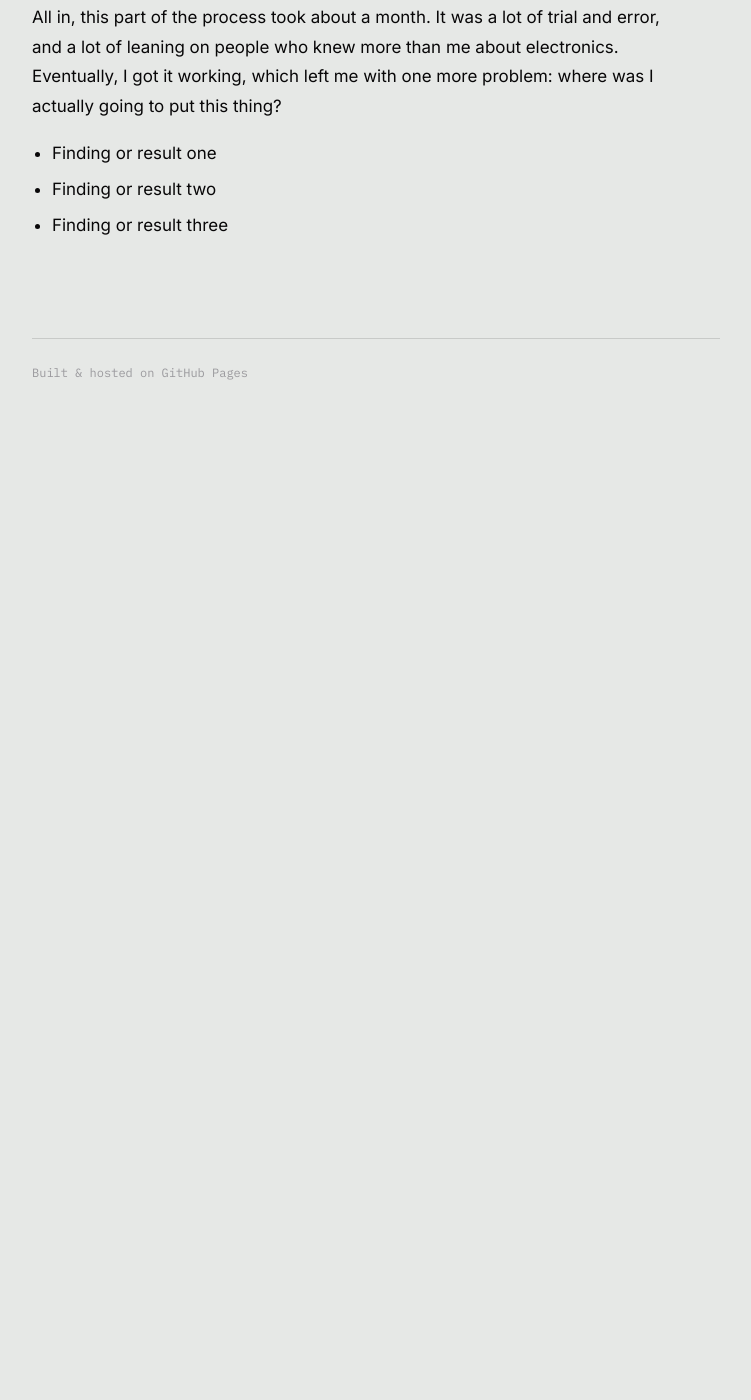
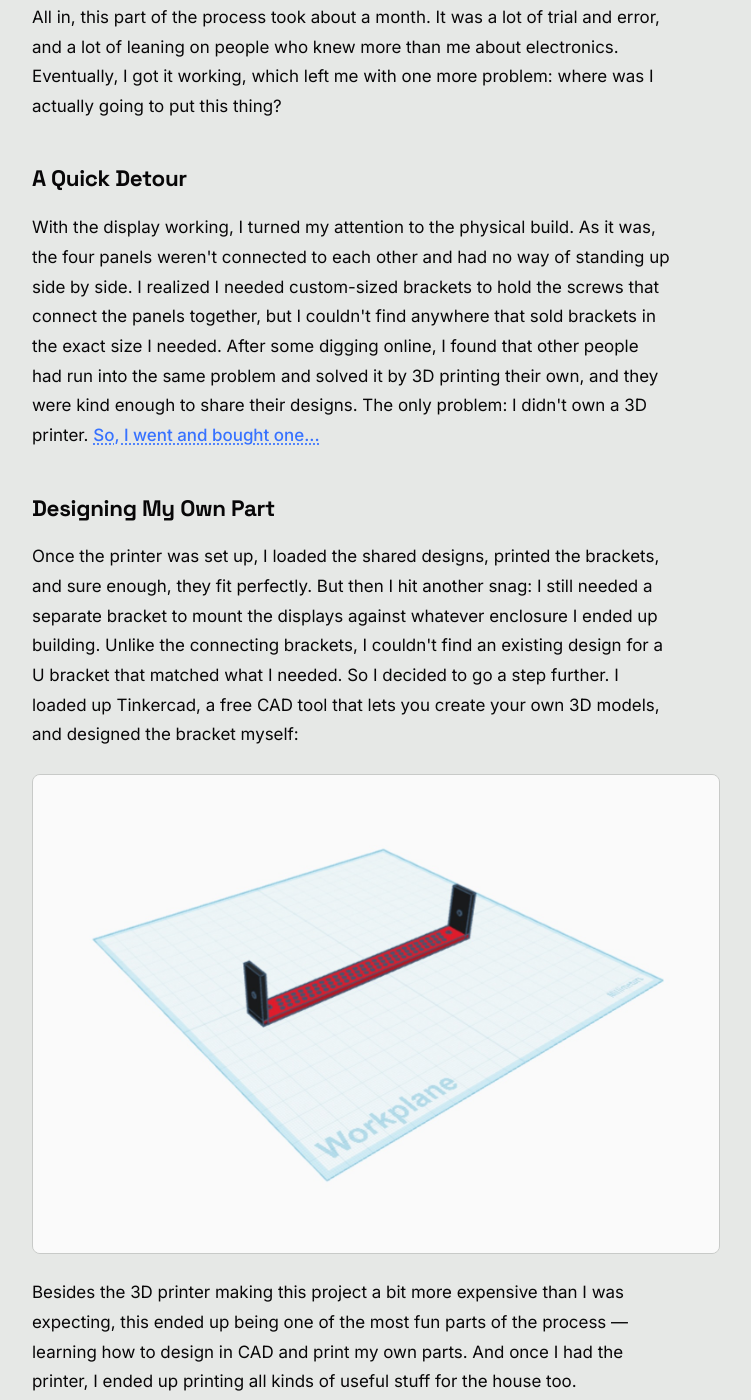
Before and after one commit to dillon-mcconnell/dillon-mcconnell.github.io, a plain HTML site: page projects/led-matrix.html in a window 1280 px wide. Shown: the part 3306-4706 px from the top of the page, without its empty margins (264-1015 px from the left). Before the commit the page ends 3713 px from the top, so only its background shows below. Drawn offline with Linux system fonts and the light colour scheme.

Commit message:
more to led

```diff
--- a/projects/led-matrix.html
+++ b/projects/led-matrix.html
@@ -539,7 +539,7 @@
       <!-- You can add inline images for charts, screenshots, etc. -->
       <!-- <img src="../images/project-1-detail.png" alt="Description of visual"> -->
 
-      <h2>The Build</h2>
+      <h2>Assembling the Display</h2>
       <p>
       Using Chuck's guide, I knew exactly what parts I needed to get started. Chuck's own example used two panels, but I wanted to go bigger and build a longer display, so I ordered four 64x32 LED matrix panels from Adafruit with a 4mm pixel pitch to line up horizontally. I also got a Raspberry Pi and an Adafruit RGB Matrix Bonnet/HAT to connect everything together. Most of these parts ended up being part of my Christmas gifts, courtesy of my girlfriend.
       </p>
@@ -551,12 +551,14 @@
 
       <p>All in, this part of the process took about a month. It was a lot of trial and error, and a lot of leaning on people who knew more than me about electronics. Eventually, I got it working, which left me with one more problem: where was I actually going to put this thing?</p>
 
-      <ul>
-        <li>Finding or result one</li>
-        <li>Finding or result two</li>
-        <li>Finding or result three</li>
-      </ul>
+      <h2>A Quick Detour</h2>
+      <p>With the display working, I turned my attention to the physical build. As it was, the four panels weren't connected to each other and had no way of standing up side by side. I realized I needed custom-sized brackets to hold the screws that connect the panels together, but I couldn't find anywhere that sold brackets in the exact size I needed. After some digging online, I found that other people had run into the same problem and solved it by 3D printing their own, and they were kind enough to share their designs. The only problem: I didn't own a 3D printer. <span class="tooltip">So, I went and bought one...<img src="../images/bought-3d-printer.jpg" alt="Bought a 3D printer"></span></p>
 
+      <h2>Designing My Own Part</h2>
+      <p>Once the printer was set up, I loaded the shared designs, printed the brackets, and sure enough, they fit perfectly. But then I hit another snag: I still needed a separate bracket to mount the displays against whatever enclosure I ended up building. Unlike the connecting brackets, I couldn't find an existing design for a U bracket that matched what I needed. So I decided to go a step further. I loaded up Tinkercad, a free CAD tool that lets you create your own 3D models, and designed the bracket myself:</p>
+      <img src="../images/bracket-design.jpg" alt="CAD designed bracket">
+      <p>Besides the 3D printer making this project a bit more expensive than I was expecting, this ended up being one of the most fun parts of the process — learning how to design in CAD and print my own parts. And once I had the printer, I ended up printing all kinds of useful stuff for the house too.</p>
+      <img src="../images/printer-gif.GIF" alt="3D printer in action">
       <!-- You can include code snippets if relevant -->
       <!--
     <pre><code>import pandas as pd
```
Also changed, not shown: images/bought-3d-printer.jpg (added), images/bracket-design.jpg (added), images/ppp_led.jpg, 1 other file.
